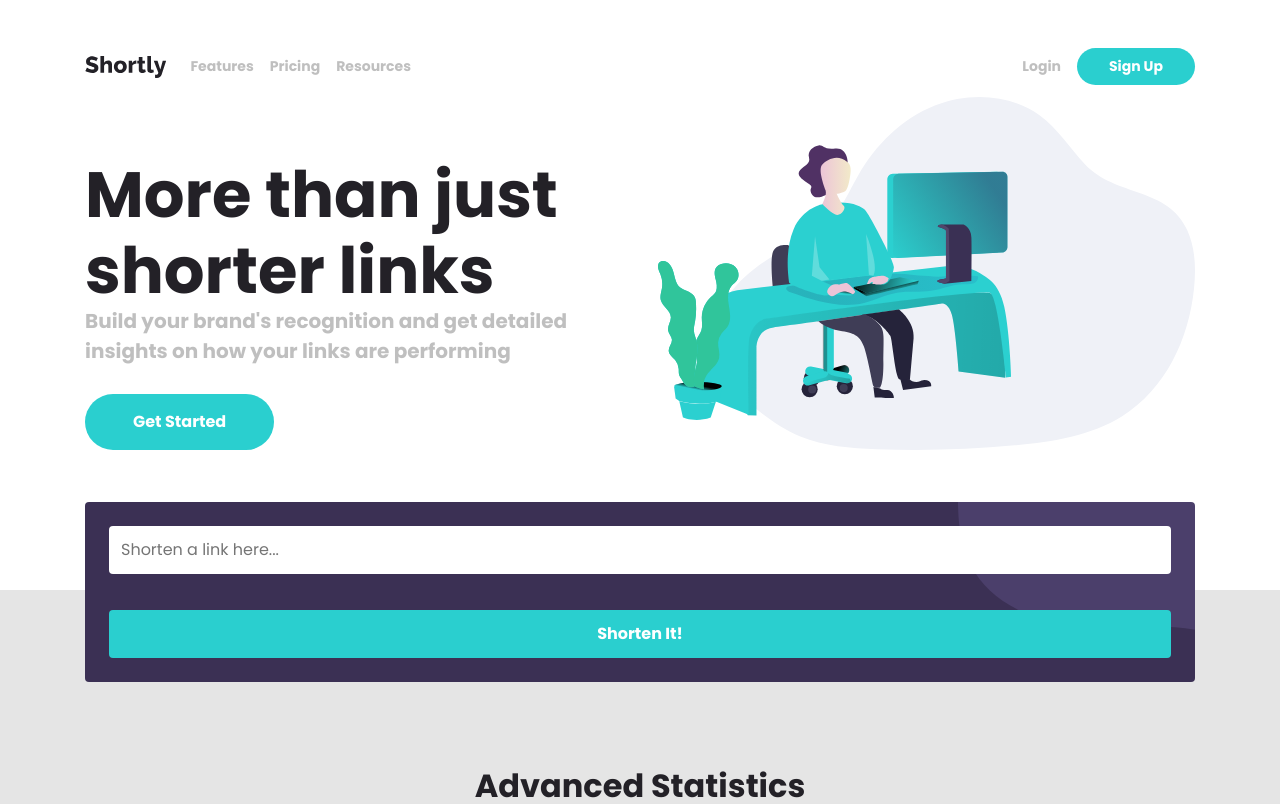
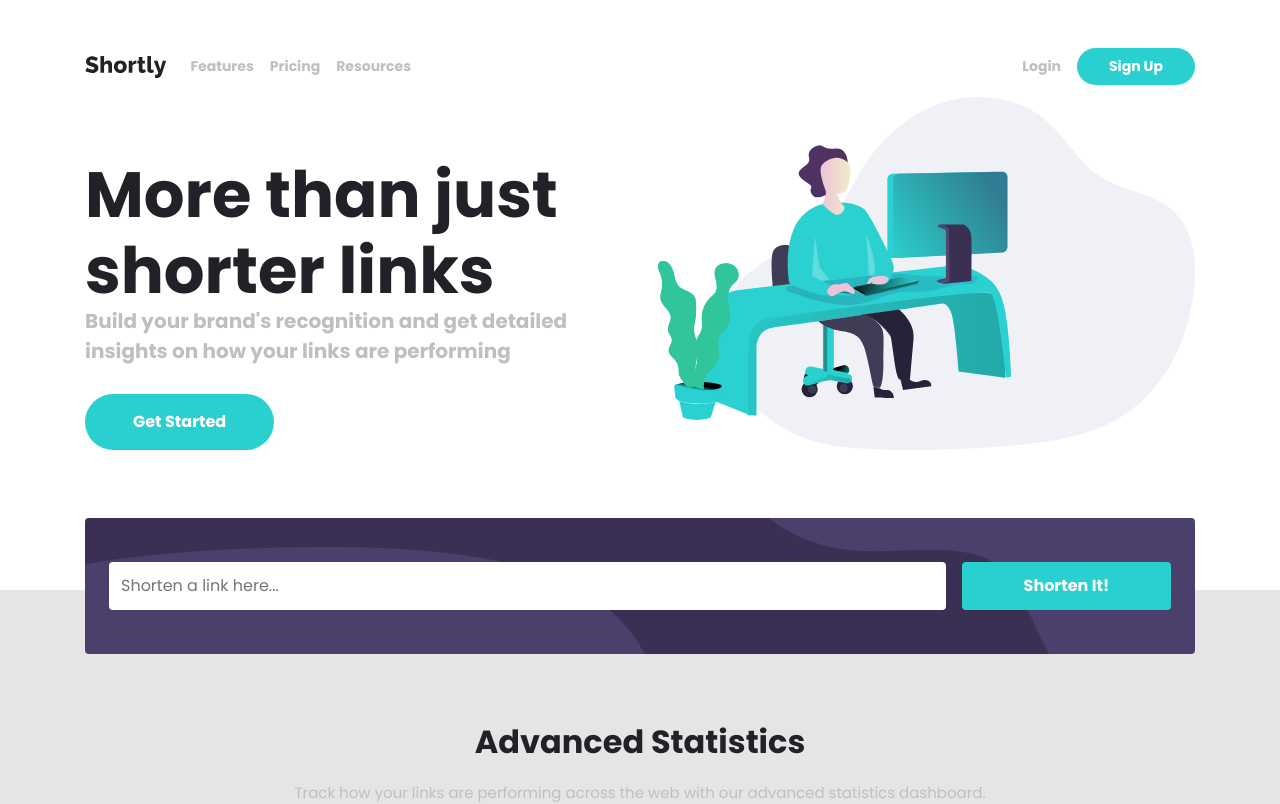
Before and after one commit to Shaswat0707/frontendmentor-react, a React (Vite) app: page /#/url-shortener in a window 1280 px wide. Shown: the top 804 px of the page. Built offline with nearby package versions, Linux system fonts and the light colour scheme.

Commit message:
design changes

```diff
--- a/src/UrlShortener/UrlShortener.css
+++ b/src/UrlShortener/UrlShortener.css
@@ -579,7 +579,7 @@ h5.footer__link-heading {
   transform: translateY(-5.5rem);
 }
 
-.input-container {
+.form-container {
   --background-image: url(assets/bg-shorten-mobile.svg);
   display: grid;
   background-image: var(--background-image);
@@ -588,30 +588,40 @@ h5.footer__link-heading {
   background-position: right top;
   padding: var(--size-500);
   border-radius: var(--size-100);
+  grid-template-areas:
+    "form-input"
+    "form-error-paragraph"
+    "form-button";
 }
 
-.input-container input {
+.form-container input {
   padding: var(--size-300);
   border-radius: var(--size-100);
   width: 100%;
   outline: none;
   border: 0;
+  grid-area: form-input;
 }
 
-.input-container input[data-error="true"] {
+.form-container input[data-error="true"] {
   border: 3px solid var(--clr-secondary-red);
 }
 
-.input-container p.error {
+.form-container p.error {
   font-style: italic;
   font-size: 13px;
   margin-bottom: 1rem;
   color: var(--clr-secondary-red);
   opacity: 0;
+  grid-area: form-error-paragraph;
 }
 
-.input-container p.error[data-error="true"] {
+.form-container p.error[data-error="true"] {
   opacity: 1;
+}
+
+.form-container .primary-button {
+  grid-area: form-button;
 }
 
 .data-container {
@@ -656,6 +666,32 @@ h5.footer__link-heading {
 }
 
 @media (min-width: 50em) {
+  .url-shortener .container {
+    transform: translateY(-4.5rem);
+  }
+
+  .form-container {
+    grid-template-columns: 8fr 2fr;
+    grid-column-gap: var(--size-400);
+    grid-template-areas:
+      "form-input form-button"
+      "form-error-paragraph form-error-paragraph";
+    background-image: url(./assets/bg-shorten-desktop.svg);
+  }
+
+  .form-container .input-container {
+    margin-top: 1.25rem;
+  }
+
+  .form-container p.error {
+    margin-bottom: 0;
+  }
+
+  .form-container .primary-button {
+    height: fit-content;
+    margin-top: 1.25rem;
+  }
+
   .url-container {
     gap: 0;
     grid-template-columns: max-content auto max-content;
--- a/src/UrlShortener/components/UrlInputBox.jsx
+++ b/src/UrlShortener/components/UrlInputBox.jsx
@@ -89,6 +89,7 @@ const UrlInputBox = () => {
   return (
     <div className="url-shortener">
       <div className="container">
+        <div className="form-container">
           <div className="input-container">
             <input
               type="text"
@@ -102,6 +103,7 @@ const UrlInputBox = () => {
             <p className="error" data-error={error}>
               Please add a link
             </p>
+          </div>
           <button
             className="primary-button"
             onClick={handleShortening}
```
Lines whose indentation alone changed are shown as unchanged.
